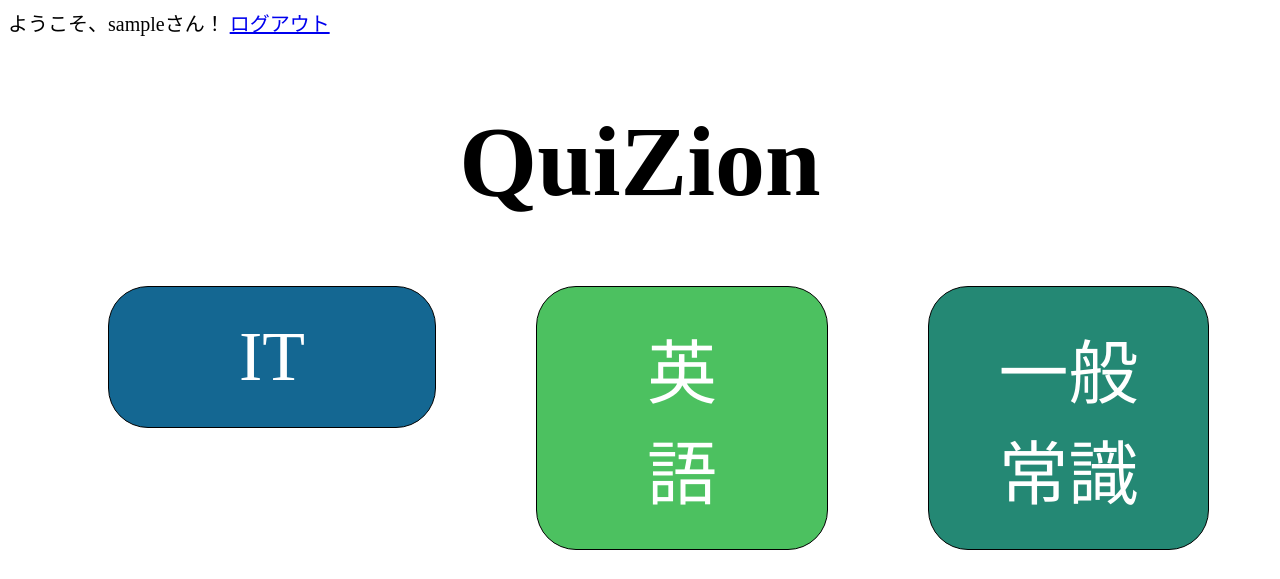
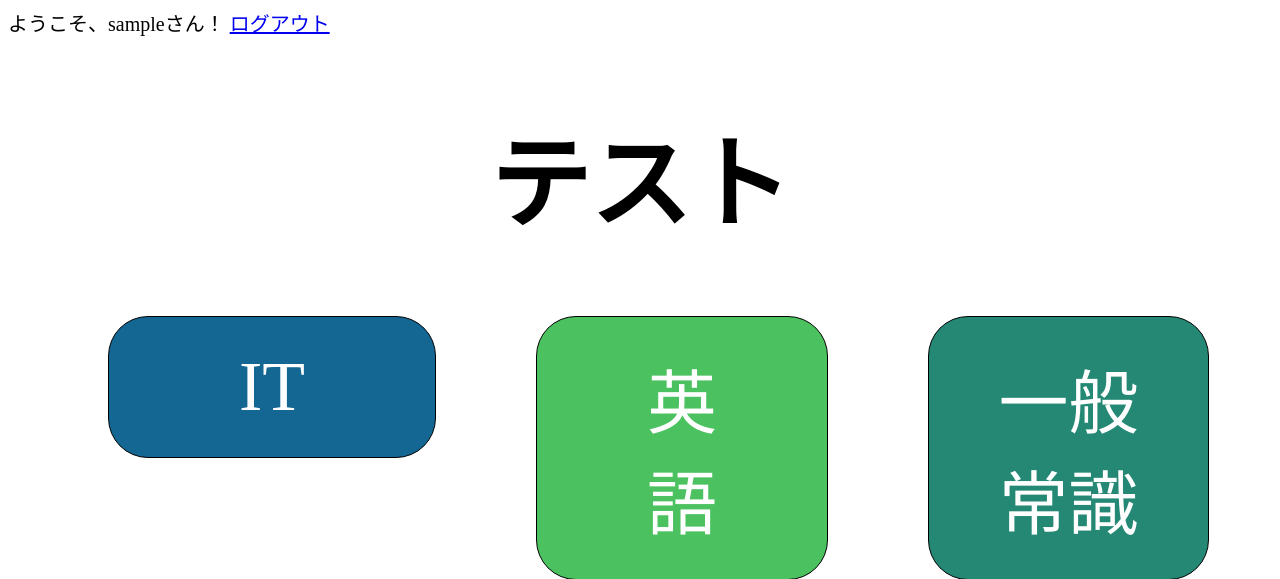
Before and after one commit to TeamQuiZion/QuiZion, a PHP site: page /top.php in a window 1280 px wide. Shown: the top 579 px of the page. Run offline with PHP 8.4, Linux system fonts and the light colour scheme; the visitor is signed in with stand-in values (Sample User, id 1).

Commit message:
TOPのアプリ名変更

```diff
--- a/top.php
+++ b/top.php
@@ -27,7 +27,7 @@ if(isset($_SESSION['id'])){
             <a href="login.php">ログアウト</a>
         </div>
         <div class="header">
-            <h1>QuiZion</h1>
+            <h1>テスト</h1>
         </div>
 
         <div class="main-item">
```
